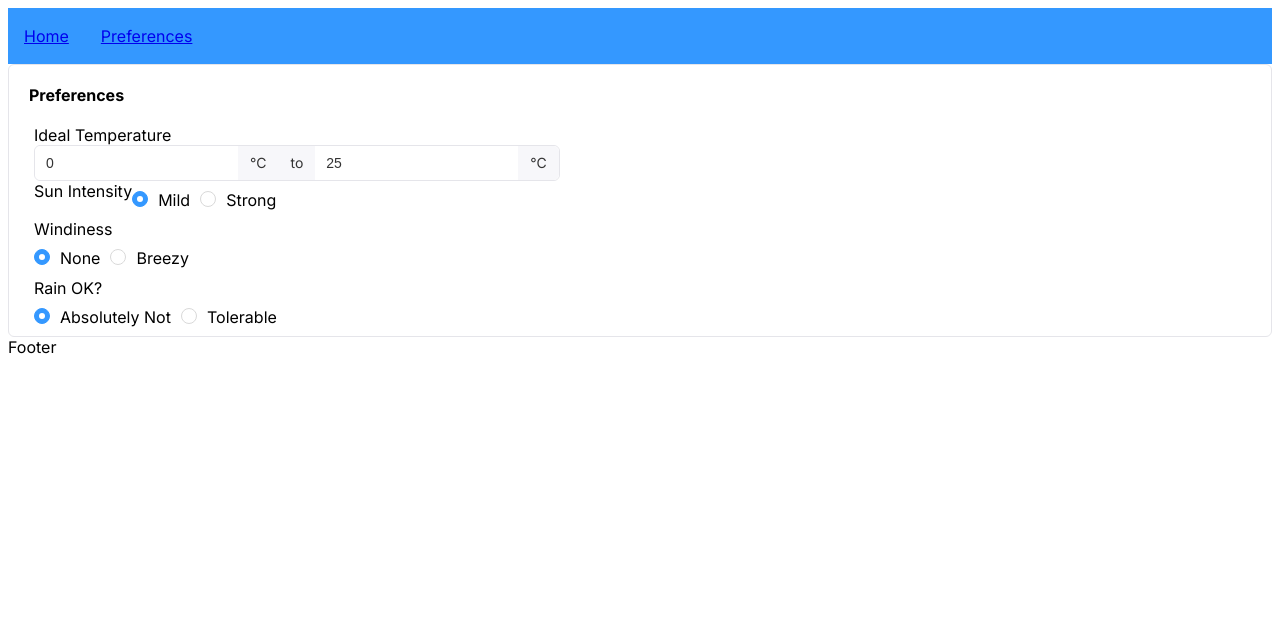
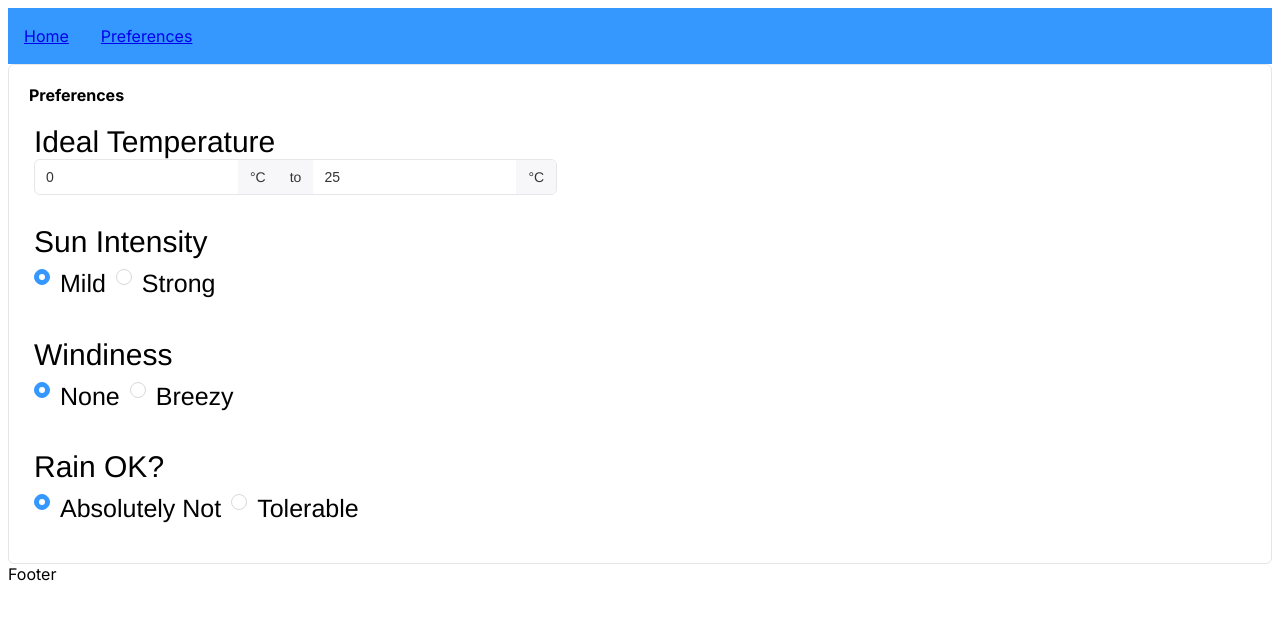
Before and after one commit to dayqiu22/sun-bather, a Next.js app: page /home/preferences in a window 1280 px wide. Shown: the top 620 px of the page. Built offline with nearby package versions, Linux system fonts and the light colour scheme.

Commit message:
pref styling

```diff
--- a/src/app/globals.css
+++ b/src/app/globals.css
@@ -21,3 +21,19 @@
 .data {
     font-family: "Papyrus";
 }
+
+.inputContainer {
+    font-family: "Helvetica";
+    font-size: 30px;
+
+
+}
+.pref {
+    font-family: "Helvetica";
+    font-size: 25px;
+    margin-bottom: 30px;
+
+
+
+
+}
--- a/src/app/page.module.css
+++ b/src/app/page.module.css
@@ -1,11 +1,16 @@
-.main {
-    background-color: #FC9601;
-    display: flex;
-    justify-content: center;
-    align-items: center;
-    height: 100vh
-}
+
 .description {
     font-size: 60px;
     font-family: Papyrus;
 }
+.main {
+    background-color: #FC9601;
+    height: 100vh;
+    display: flex;
+    justify-content: center;
+    align-items: center;
+  }
+
+  .container {
+    text-align: center;
+  }
--- a/src/app/ui/preferences/selection.tsx
+++ b/src/app/ui/preferences/selection.tsx
@@ -2,21 +2,20 @@ import { Radio, RadioGroup } from 'rsuite';
 import { Input, InputGroup, Col } from 'rsuite';
 import { Preference } from '@/app/lib/definitions';
 import React, { useState } from 'react';
-
+import styles from "./page.module.css";
 
 export default function Selection() {
-    const [tempMin, setTempMin] = React.useState(0);
-    const [tempMax, setTempMax] = React.useState(25);
-    const [sun, setSun] = React.useState<string>("no");
-    const [wind, setWind] = React.useState("no");
-    const [rain, setRain] = React.useState("no");
-
+    const [tempMin, setTempMin] = useState(0);
+    const [tempMax, setTempMax] = useState(25);
+    const [sun, setSun] = useState<string>("no");
+    const [wind, setWind] = useState("no");
+    const [rain, setRain] = useState("no");
 
     return (
-        <Col>
+        <Col className={'inputContainer'}>
             <div>
-                Ideal Temperature
-                <InputGroup>
+                <label>Ideal Temperature</label>
+                <InputGroup className = {'pref'}>
                     <Input
                         placeholder='Minimum Temperature'
                         id="temp_min"
@@ -24,6 +23,7 @@ export default function Selection() {
                         type="number"
                         value={tempMin}
                         onChange={value => setTempMin(parseFloat(value))}
+                        //className={'pref'}
                     />
                     <InputGroup.Addon>&deg;C</InputGroup.Addon>
                     <InputGroup.Addon>to</InputGroup.Addon>
@@ -33,30 +33,34 @@ export default function Selection() {
                         defaultValue={25}
                         type='number'
                         value={tempMax}
-                        onChange={value => setTempMax(parseFloat(value))}/>
+                        onChange={value => setTempMax(parseFloat(value))}
+                        //className={'pref'}
+                    />
                     <InputGroup.Addon>&deg;C</InputGroup.Addon>
                 </InputGroup>
             </div>
 
             <div>
+                <label>Sun Intensity</label>
                 <RadioGroup id="sun" inline value={sun}>
-                    <label>Sun Intensity</label>
-                    <Radio value="no">Mild</Radio>
-                    <Radio value="yes">Strong</Radio>
+                    <Radio value="no" className={'pref'}>Mild</Radio>
+                    <Radio value="yes" className={'pref'}>Strong</Radio>
                 </RadioGroup>
             </div>
-            Windiness
+
             <div>
+                <label>Windiness</label>
                 <RadioGroup id="wind" inline defaultValue="no">
-                    <Radio value="no">None</Radio>
-                    <Radio value="yes">Breezy</Radio>
+                    <Radio value="no" className={'pref'}>None</Radio>
+                    <Radio value="yes" className={'pref'}>Breezy</Radio>
                 </RadioGroup>
             </div>
-            Rain OK?
+
             <div>
+                <label>Rain OK?</label>
                 <RadioGroup id="rain" inline defaultValue="no">
-                    <Radio value="no">Absolutely Not</Radio>
-                    <Radio value="yes">Tolerable</Radio>
+                    <Radio value="no" className={'pref'}>Absolutely Not</Radio>
+                    <Radio value="yes" className={'pref'}>Tolerable</Radio>
                 </RadioGroup>
             </div>
         </Col>
```
Also changed, not shown: src/app/page.tsx (+5 -7 lines).
